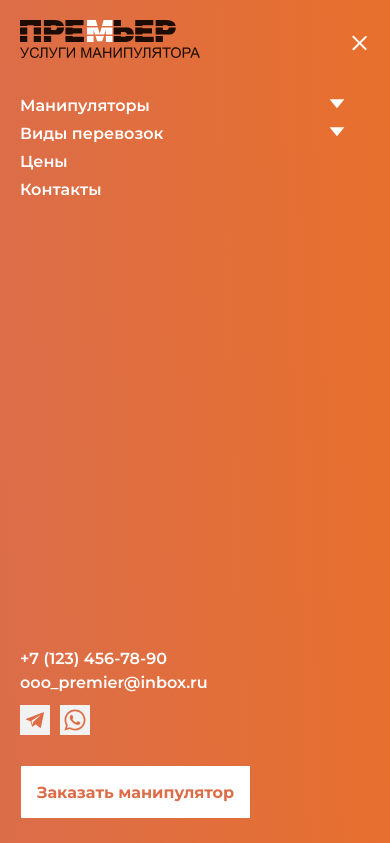
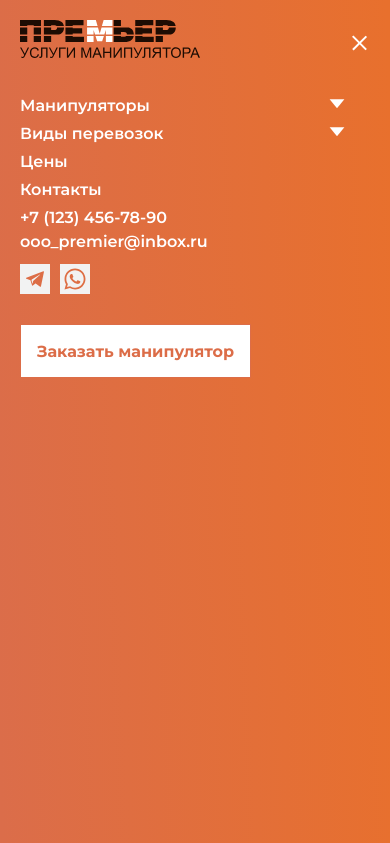
Before and after one commit to IDVAN3/premier, a plain HTML site: page index.html in a window 390 px wide. Both pictures are taken after a click on the element 359 px from the left and 42 px from the top of the page. Shown: the top 843 px of the page. Drawn offline with Linux system fonts and the light colour scheme.

Commit message:
Add files via upload

```diff
--- a/css/style.css
+++ b/css/style.css
@@ -2213,12 +2213,9 @@ a.park-wrapper-title:hover {
     top: 0;
     z-index: 6;
     padding: 20px 20px 10px 20px;
-    display: flex;
-    flex-direction: column;
-    align-items: flex-start;
-    justify-content: space-between;
+    display: block;
     overflow-y: auto;
-    min-height: 100%;
+    max-height: 100%;
   }
   .header__menu.active .header__logo.not-pc {
     max-width: 180px;
```
